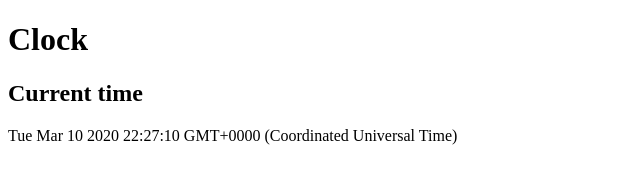
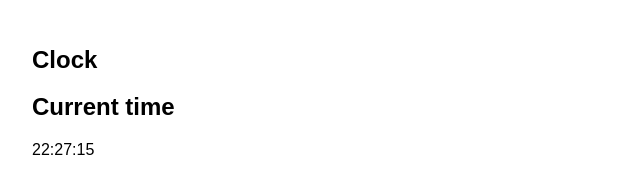
Before and after one commit to SvenLuttik/Challenge-2, a plain HTML site: page index.html in a window 1280 px wide. Shown: the whole page, without its empty margins (0-640 px from the left). Drawn offline with Linux system fonts and the light colour scheme.

Commit message:
Cleanup
ziet er ff wat netter uit zo

```diff
--- a/index.html
+++ b/index.html
@@ -10,11 +10,12 @@
 
     <body>
        <header>
-            <h1>Clock</h1>
+
         </header>
 
         <main>
            <article>
+                <h1>Clock</h1>
                 <h2>Current time</h2>
                 <p id="time"></p>
             </article>
--- a/javascript.js
+++ b/javascript.js
@@ -1,5 +1,15 @@
-var now = new Date()
+function showTime(){
+    var date = new Date();
+    var h = date.getHours();
+    var m = date.getMinutes();
+    var s = date.getSeconds();
 
-document.getElementById('time').innerHTML= now ;
+    var currentTime = h + ":" + m + ":" + s + " ";
+    document.getElementById("time").innerText = currentTime;
+    document.getElementById("time").textContent = currentTime;
 
-console.log(now);
+    setTimeout(showTime, 1000);
+
+}
+
+showTime();
--- a/style.css
+++ b/style.css
@@ -0,0 +1,14 @@
+body{
+    margin: 0;
+    width: 100%;
+    font-family:sans-serif;
+}
+
+main{
+    margin: auto;
+    width: 95%;
+    padding: 2%;
+    display: flex;
+    flex-direction: column;
+    justify-content: space-around;
+}
```
